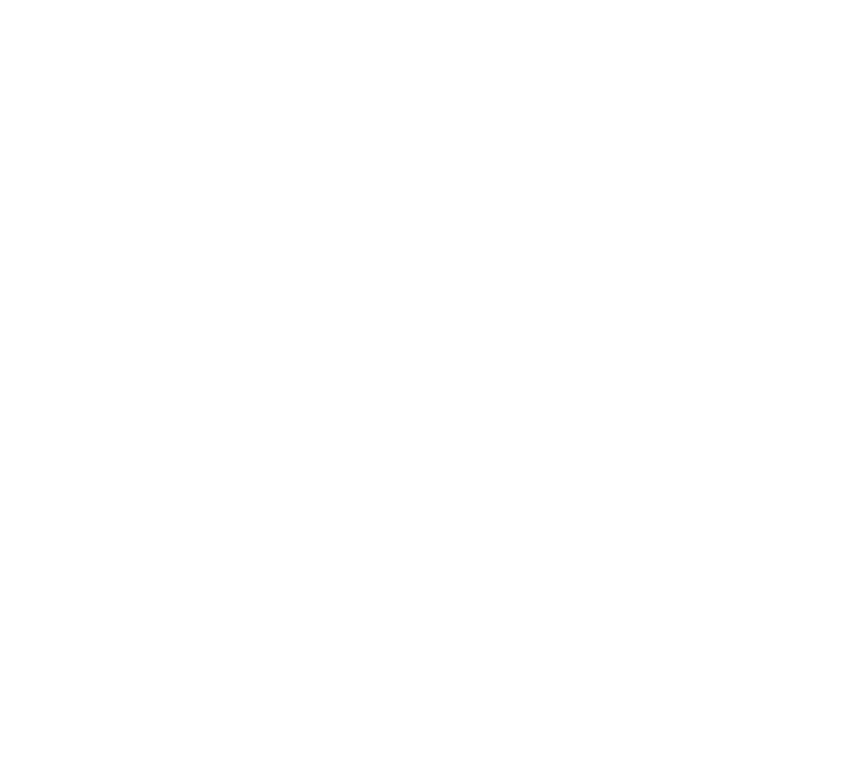
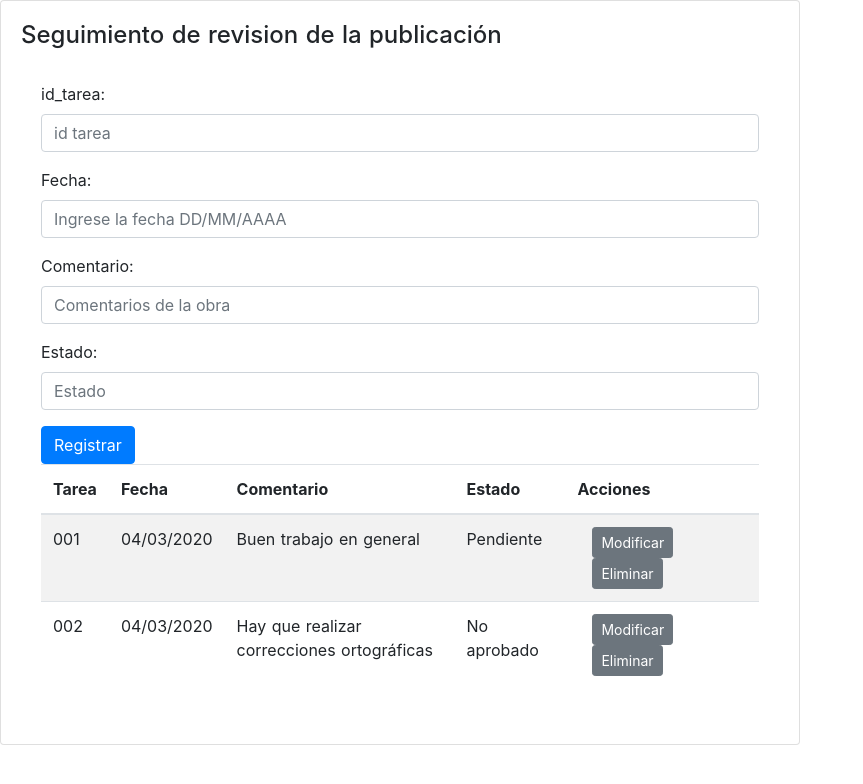
Before and after one commit to JsonVM/proyect, a Nuxt app in the folder gestion-publicacion/: page /seguimiento-revision in a window 1280 px wide. Before the commit this address had no page. Shown: the top 784 px of the page, without its empty margins (0-863 px from the left). Built offline with nearby package versions, Linux system fonts and the light colour scheme.

Commit message:
Crud para el seguimiento de la publicacion

```diff
--- a/gestion-publicacion/assets/info-publicacion.js
+++ b/gestion-publicacion/assets/info-publicacion.js
@@ -4,6 +4,7 @@
         enEdicion: false,
 
           publicacion: {
+            id:"",
             titulo: "",
             autor: "",
             facultad: "",
@@ -14,6 +15,7 @@
 
         lista_publicaciones: [
           {
+            id:"001",
             titulo: "Geometría",
             autor: "Jason",
             facultad: "Ciencias básicas",
@@ -32,6 +34,7 @@
     crearPublicacion() {
       this.lista_publicaciones.push(this.publicacion);
       this.publicacion = {
+        id:"",
         titulo: "",
         autor: "",
         facultad: "",
@@ -57,8 +60,10 @@
       let posicion = this.lista_publicaciones.findIndex(
         publicacion => publicacion.titulo == this.publicacion.titulo
       );
+      this.enEdicion = false;
       this.lista_publicaciones.splice(posicion, 1, this.publicacion);
       this.publicacion = {
+        id:"",
         titulo: "",
         autor: "",
         facultad: "",
--- /dev/null
+++ b/gestion-publicacion/assets/seguimiento-revision.js
@@ -0,0 +1,73 @@
+export default {
+    data() {
+        return {
+        enEdicion: false,
+
+          seg: {
+            tarea: "",
+            fecha: "",
+            comentario: "",
+            estado: "",
+            acciones: true
+          },
+
+        lista_seguimientos: [
+          {
+            tarea: "001",
+            fecha: "04/03/2020",
+            comentario: "Buen trabajo en general",
+            estado: "Pendiente",
+            acciones: true
+          },
+          {
+            tarea: "002",
+            fecha: "04/03/2020",
+            comentario: "Hay que realizar correcciones ortográficas",
+            estado: "No aprobado",
+            acciones: true
+          }
+        ]
+
+        ,show:true
+      };
+    },
+    methods: {
+        crearSeguimiento() {
+          this.lista_seguimientos.push(this.seg);
+          this.Seg = {
+            tarea: "",
+            fecha: "",
+            comentario: "",
+            estado: "",
+            acciones: true
+          };
+        },
+        eliminarSeguimiento({ item }) {
+            let posicion = this.lista_seguimientos.findIndex(
+              seg => seg.titulo == item.tarea
+            );
+            this.lista_seguimientos.splice(posicion, 1);
+        },
+        cargarSeguimiento({ item }) {
+          let p = this.lista_seguimientos.find(
+            seg => seg.tarea == item.tarea
+          );
+          this.enEdicion = true;
+          this.seg = Object.assign({}, p);
+        },
+        actualizarSeguimiento() {
+          let seg = this.lista_seguimientos.findIndex(
+            seg => seg.tarea == this.seg.tarea
+          );
+          this.lista_seguimientos.splice(seg, 1, this.seg);
+          this.seg = {
+            tarea: "",
+            fecha: "",
+            comentario: "",
+            estado: "",
+            acciones: true
+          };
+
+        }
+      }
+    };
--- a/gestion-publicacion/pages/index.vue
+++ b/gestion-publicacion/pages/index.vue
@@ -10,11 +10,11 @@
       </h2>
       <div class="links">
         <a
-          href="https://nuxtjs.org/"
+          href="seguimiento-revision"
           target="_blank"
           class="button--green"
         >
-          Documentation
+          Seguimiento de revision
         </a>
         <a
           href="info-publicacion"
--- /dev/null
+++ b/gestion-publicacion/pages/seguimiento-revision.vue
@@ -0,0 +1,66 @@
+<template>
+  <b-card
+    title="Seguimiento de revision de la publicación"
+    img-alt="Image"
+    img-top
+    tag="article"
+    style="max-width: 50rem;"
+    class="mb-2"
+    v-show="true"
+  >
+    <b-card-body>
+      <b-form action="javascript:void(0)" @submit="actualizarSeguimiento()">
+        <b-form-group id="in-tarea" label="id_tarea:" label-for="id_tarea">
+          <b-form-input id="id_tarea" v-model="seg.tarea" required placeholder="id tarea"></b-form-input>
+        </b-form-group>
+
+        <b-form-group id="in-fecha" label="Fecha:" label-for="fecha">
+          <b-form-input
+            id="fecha"
+            v-model="seg.fecha"
+            required
+            placeholder="Ingrese la fecha DD/MM/AAAA"
+          ></b-form-input>
+        </b-form-group>
+
+        <b-form-group id="in-comentario" label="Comentario:" label-for="comentario">
+          <b-form-input
+            id="comentario"
+            v-model="seg.comentario"
+            required
+            placeholder="Comentarios de la obra"
+          ></b-form-input>
+        </b-form-group>
+
+        <b-form-group id="in-estado" label="Estado:" label-for="estado">
+          <b-form-input id="estado" v-model="seg.estado" required placeholder="Estado"></b-form-input>
+        </b-form-group>
+
+        <b-button type="submit" variant="primary" v-if="!enEdicion">Registrar</b-button>
+                <b-button
+                  @click="actualizarSeguimiento()"
+                  variant="primary"
+                  v-else
+                >Actualizar datos</b-button>
+        <b-table striped hover :items="lista_seguimientos">
+            <template v-slot:cell(acciones)="row">
+                <div>
+                <b-container class="bv-example-row">
+                <b-row>
+                <b-col>
+                    <b-button size="sm" @click="cargarSeguimiento(row)" class="mr-2">Modificar</b-button>
+                </b-col>
+                <b-col>
+                    <b-button size="sm" @click="eliminarSeguimiento(row)" class="mr-2">Eliminar</b-button>
+                </b-col>
+                </b-row>
+                </b-container>
+                </div>
+            </template>
+             </b-table>
+      </b-form>
+    </b-card-body>
+  </b-card>
+</template>
+
+<script src="@/assets/seguimiento-revision.js"/>
```
Also changed, not shown: 1 other file (tests, documents, lock files or other folders).
